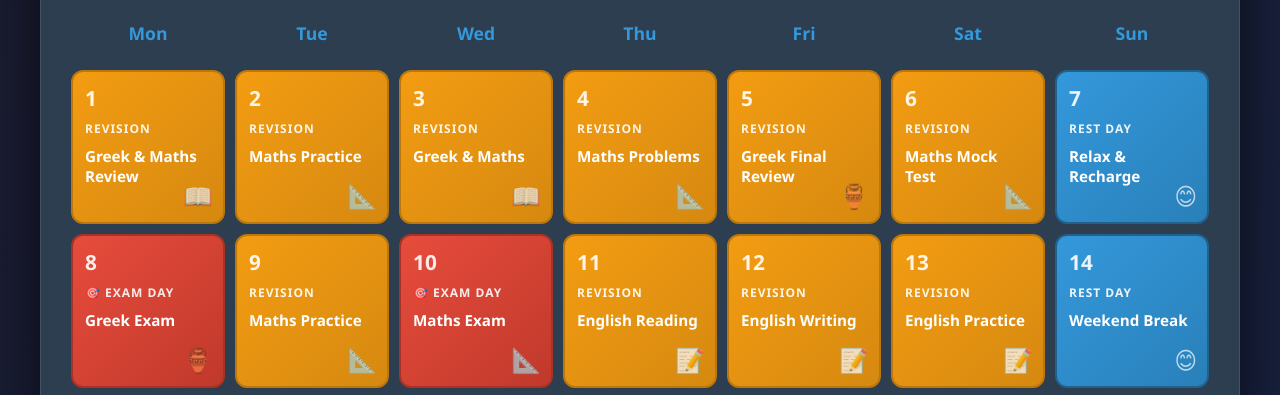
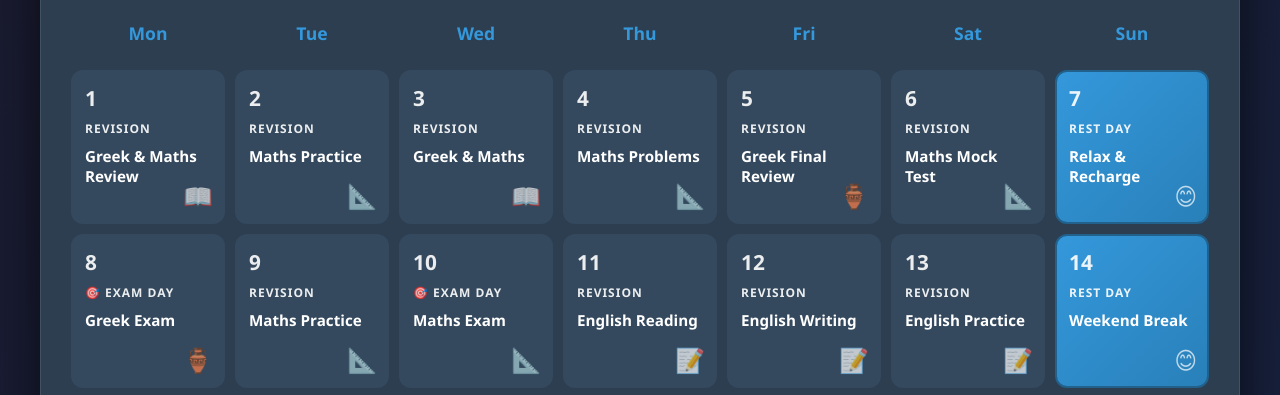
Before and after one commit to 5tedes/exams-schedule, a plain HTML site: page index.html in a window 1280 px wide. Shown: the part 342-737 px from the top of the page. Drawn offline with Linux system fonts and the light colour scheme.

Commit message:
Update index.html

```diff
--- a/index.html
+++ b/index.html
@@ -143,15 +143,11 @@
         }
 
         .day-cell.exam {
-            background: linear-gradient(135deg, #e74c3c 0%, #c0392b 100%);
             color: white;
-            border-color: #a93226;
         }
 
         .day-cell.revision {
-            background: linear-gradient(135deg, #f39c12 0%, #d68910 100%);
             color: white;
-            border-color: #b9770e;
         }
 
         .day-cell.rest {
```
